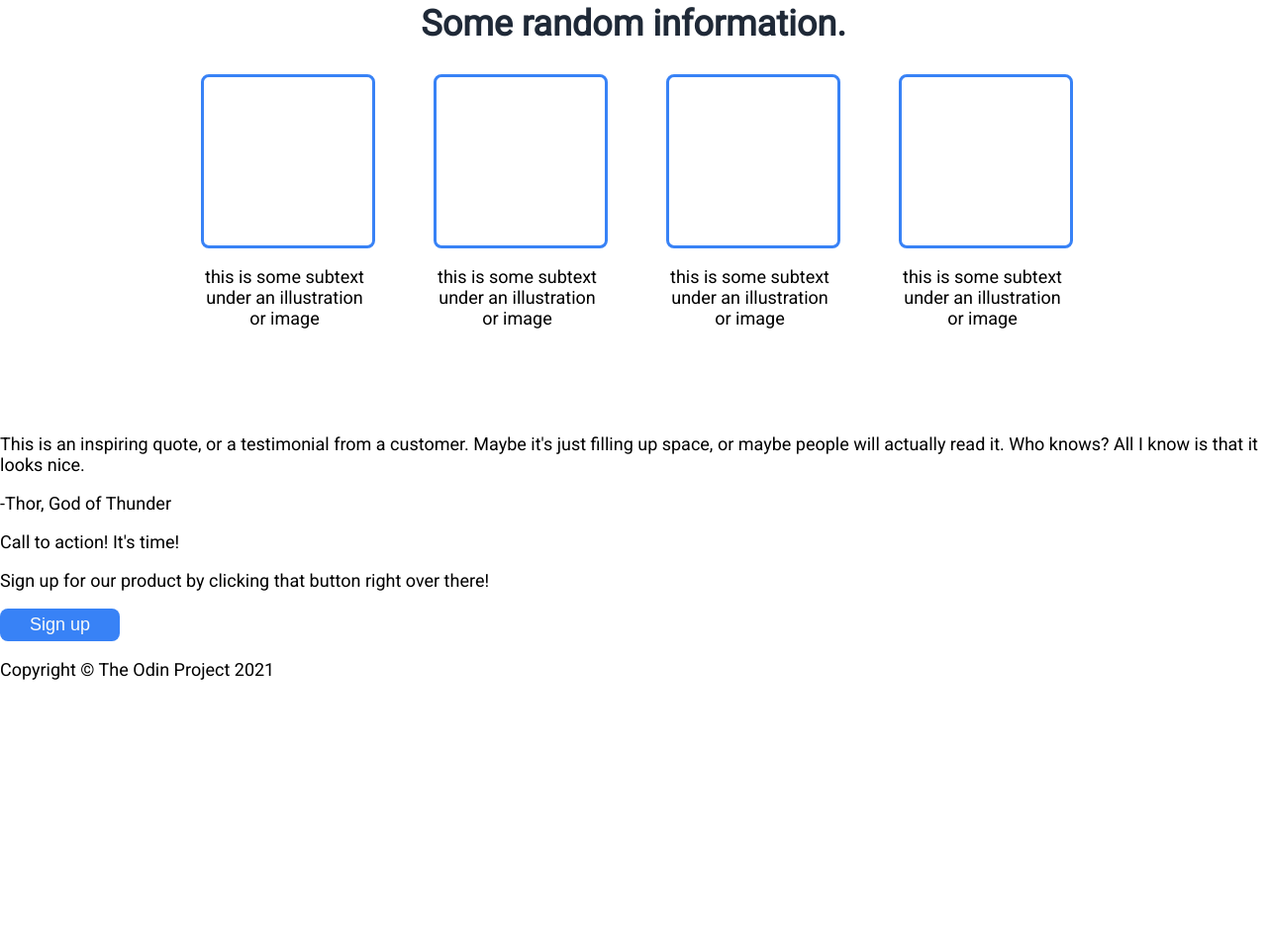
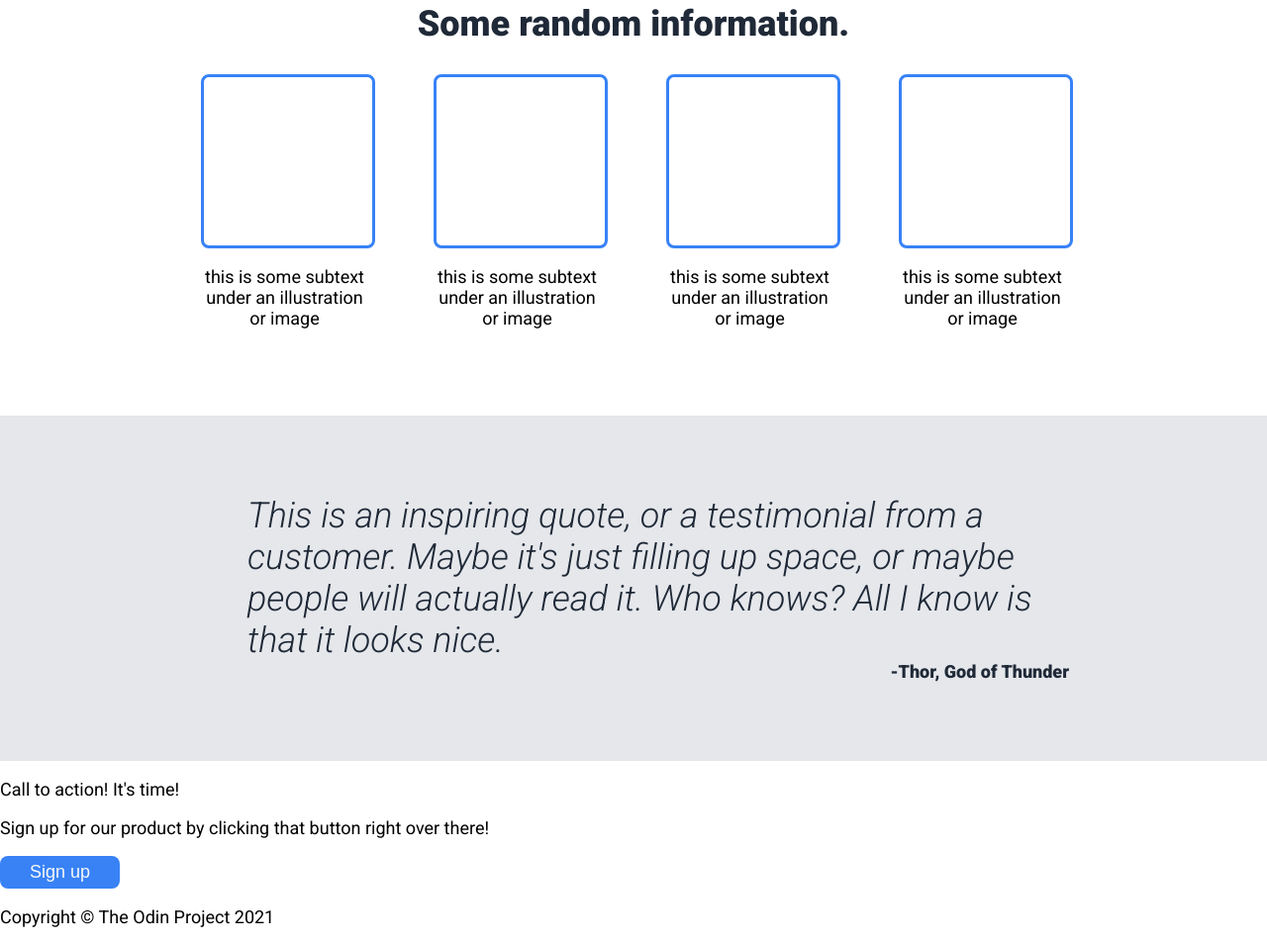
Before and after one commit to xFLEXISx/Landing-Page, a plain HTML site: page index.html in a window 1280 px wide. Shown: the part 536-1491 px from the top of the page at 99% size. Before the commit the page ends 1241 px from the top, so only its background shows below. Drawn offline with Linux system fonts and the light colour scheme.

Commit message:
Add styles for quote section

```diff
--- a/index.html
+++ b/index.html
@@ -4,7 +4,7 @@
     <meta charset="UTF-8">
     <meta name="viewport" content="width=device-width, initial-scale=1.0">
     <title>Landing Page</title>
-    <link rel="stylesheet" href="https://fonts.googleapis.com/css?family=Roboto">
+    <link href="https://fonts.googleapis.com/css2?family=Roboto:ital,wght@0,400;0,900;1,300&display=swap" rel="stylesheet">
     <link rel="stylesheet" href="style.css">
 </head>
 <body>
@@ -53,9 +53,11 @@
             </div>
         </div>
     </section>
-    <section>
-        <p>This is an inspiring quote, or a testimonial from a customer. Maybe it's just filling up space, or maybe people will actually read it. Who knows? All I know is that it looks nice.</p>
-        <p>-Thor, God of Thunder</p>
+    <section class="quote">
+        <div class="container">
+            <p class="quote-text">This is an inspiring quote, or a testimonial from a customer. Maybe it's just filling up space, or maybe people will actually read it. Who knows? All I know is that it looks nice.</p>
+            <p class="quote-author">-Thor, God of Thunder</p>
+        </div>
     </section>
     <section>
         <p>Call to action! It's time!</p>
--- a/style.css
+++ b/style.css
@@ -104,3 +104,25 @@ h2 {
     border: 3px solid #3882F6;
     border-radius: 8px;
 }
+
+.quote {
+    background-color: #E5E7EB;
+    color: #1F2937;
+    padding: 80px 0;
+}
+
+.quote-text {
+    font-size: 36px;
+    font-weight: 300;
+    font-style: italic;
+    padding-left: 110px;
+    padding-right: 30px;
+    margin: 0;
+}
+
+.quote-author {
+    font-weight: bold;
+    text-align: right;
+    padding-right: 60px;
+    margin: 0;
+}
```
